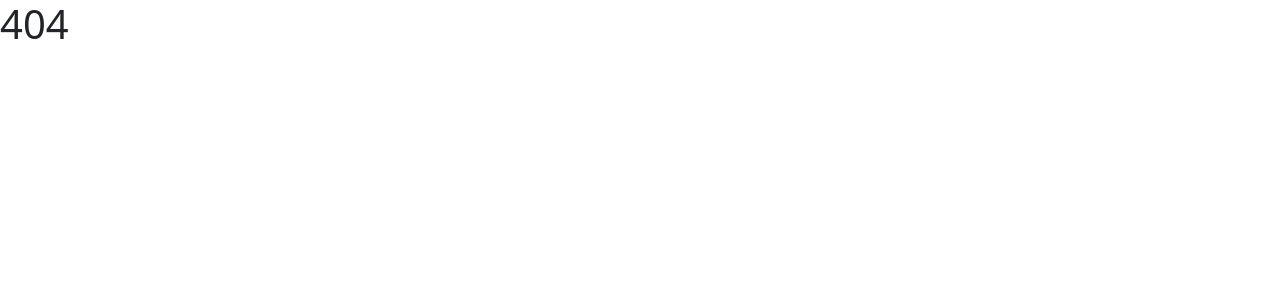
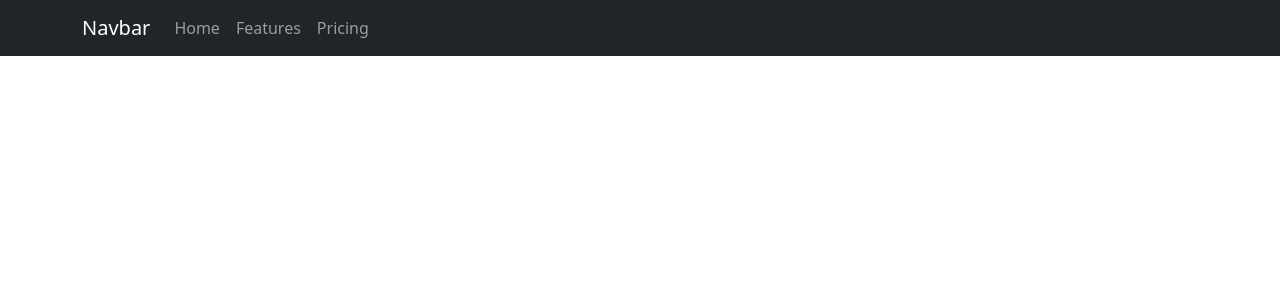
Before and after one commit to GVarelaa/ENGWEB2023-Projeto, a React (Create React App) app in the folder react-interface/: page / in a window 1280 px wide. Shown: the top 300 px of the page. Built offline with nearby package versions, Linux system fonts and the light colour scheme; sample sign-in values are in the browser's storage.

Commit message:
interface updates

```diff
--- /dev/null
+++ b/react-interface/src/components/NavBar.js
@@ -0,0 +1,20 @@
+import { Navbar, Nav, Container} from 'react-bootstrap';
+
+function NavBar() {
+  return (
+    <>
+      <Navbar bg="dark" variant="dark">
+        <Container>
+          <Navbar.Brand href="#home">Navbar</Navbar.Brand>
+          <Nav className="me-auto">
+            <Nav.Link href="#home">Home</Nav.Link>
+            <Nav.Link href="#features">Features</Nav.Link>
+            <Nav.Link href="#pricing">Pricing</Nav.Link>
+          </Nav>
+        </Container>
+      </Navbar>
+    </>
+  );
+}
+
+export default NavBar;
--- a/react-interface/src/components/RouterGuard.js
+++ b/react-interface/src/components/RouterGuard.js
@@ -1,7 +1,7 @@
 import React from 'react';
 import { Route, Navigate } from 'react-router-dom';
 
-const RouterGuard = ({children}) => {
+function RouterGuard({children}) {
 
     function hasJWT() {
         let flag = false;
--- a/react-interface/src/index.js
+++ b/react-interface/src/index.js
@@ -3,16 +3,17 @@
 import Login from "./pages/Login";
 import NoPage from "./pages/NoPage";
 import RouterGuard from "./components/RouterGuard"
+import NavBar from "./components/NavBar";
 import 'bootstrap/dist/css/bootstrap.min.css'
 
 export default function App() {
   return (
     <BrowserRouter>
-      <Routes>
-        <Route path="/" element={<RouterGuard> <NoPage/> </RouterGuard>}/>
-        <Route path="/login" element={<Login />}/>
-        <Route path="*" element={<NoPage/>}/>  // Proteger esta merda
-      </Routes>
+        <Routes>
+          <Route path="/" element={<RouterGuard> <NavBar></NavBar> </RouterGuard>}/>
+          <Route path="/login" element={<Login/>}/>
+          <Route path="*" element={<NoPage/>}/>  // Proteger esta merda
+        </Routes>
     </BrowserRouter>
   );
 }
--- a/react-interface/src/pages/Login.js
+++ b/react-interface/src/pages/Login.js
@@ -1,6 +1,6 @@
 import { Navigate } from 'react-router-dom';
 import { useState } from 'react';
-import { Col, Button, Row, Container, Card, Form, FloatingLabel } from "react-bootstrap";
+import { Col, Button, Row, Container, Card, Form, FloatingLabel } from 'react-bootstrap';
 import axios from 'axios';
 
 var env = require('../config/env')
@@ -12,9 +12,6 @@
   const [isInvalid, setIsInvalid] = useState(false);
 
   const handleSubmit = (event) => {
-
-    console.log(username)
-    console.log(password)
     axios.post('http://localhost:8072/login', {username:username, password:password})
       .then(response => {
         const token = response.data.token
```
